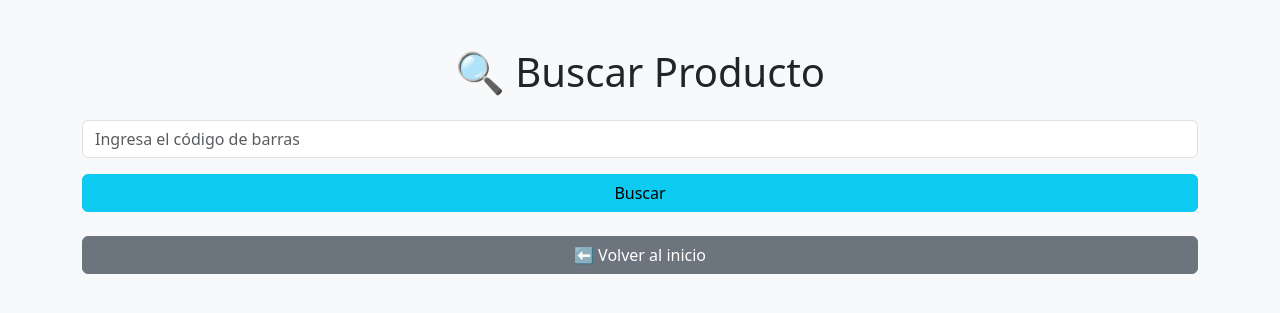
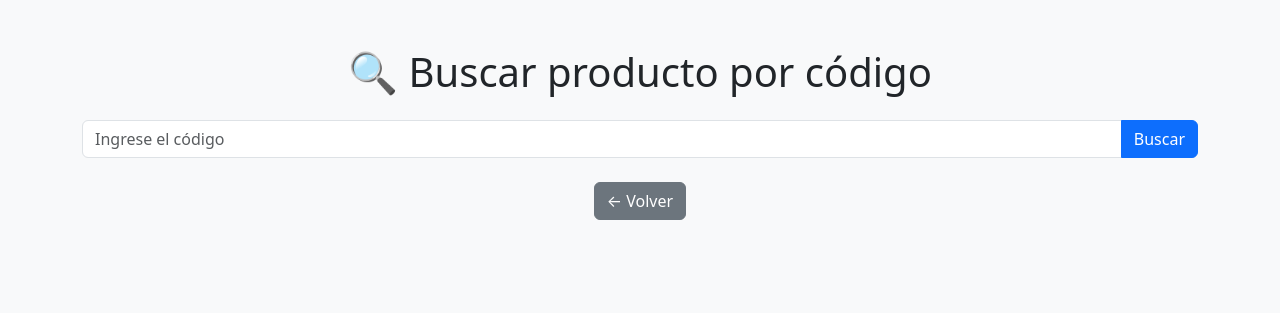
Before and after one commit to JUANTG23/inventario-barcode, a Flask app: page /buscar in a window 1280 px wide. Shown: the top 313 px of the page. Run offline with Flask 3, Linux system fonts and the light colour scheme.

Commit message:
Mejorado diseño de búsqueda con alertas y Bootstrap

```diff
--- a/templates/buscar.html
+++ b/templates/buscar.html
@@ -2,40 +2,44 @@
 <html lang="es">
 <head>
     <meta charset="UTF-8">
-    <title>Inventario - Buscar Producto</title>
-    <meta name="viewport" content="width=device-width, initial-scale=1">
-    <link href="https://cdn.jsdelivr.net/npm/bootstrap@5.3.0/dist/css/bootstrap.min.css" rel="stylesheet">
+    <title>Buscar producto</title>
+    <link href="https://cdn.jsdelivr.net/npm/bootstrap@5.3.3/dist/css/bootstrap.min.css" rel="stylesheet">
 </head>
 <body class="bg-light">
-
     <div class="container py-5">
-    <h1 class="text-center mb-4">🔍 Buscar Producto</h1>
-
+        <h1 class="mb-4 text-center">🔍 Buscar producto por código</h1>
         <form method="post" class="mb-4">
-        <input type="text" class="form-control mb-3" name="codigo" placeholder="Ingresa el código de barras" required>
-        <button type="submit" class="btn btn-info w-100">Buscar</button>
+            <div class="input-group">
+                <input type="text" name="codigo" class="form-control" placeholder="Ingrese el código" required>
+                <button type="submit" class="btn btn-primary">Buscar</button>
+            </div>
         </form>
 
         {% if resultado is not none %}
             {% if resultado %}
                 <div class="card">
+                    <div class="card-header bg-success text-white">✅ Producto encontrado</div>
                     <div class="card-body">
-                    <h5 class="card-title">Producto encontrado:</h5>
                         <p><strong>Código:</strong> {{ resultado[0] }}</p>
                         <p><strong>Nombre:</strong> {{ resultado[1] }}</p>
-                    <p><strong>Cantidad:</strong> {{ resultado[2] }}</p>
-                    <p><strong>Fecha:</strong> {{ resultado[3] }}</p>
+                        <p><strong>Cantidad:</strong>
+                            {% if resultado[2]|int < 5 %}
+                                <span class="text-danger fw-bold">{{ resultado[2] }} (Bajo stock)</span>
+                            {% else %}
+                                {{ resultado[2] }}
+                            {% endif %}
+                        </p>
+                        <p><strong>Fecha de ingreso:</strong> {{ resultado[3] }}</p>
                     </div>
                 </div>
             {% else %}
-            <div class="alert alert-warning mt-3">❌ Producto no encontrado</div>
+                <div class="alert alert-danger">❌ Producto no encontrado</div>
             {% endif %}
         {% endif %}
 
-    <div class="d-grid gap-2 mt-4">
-        <a href="/" class="btn btn-secondary">⬅️ Volver al inicio</a>
+        <div class="mt-4 text-center">
+            <a href="/" class="btn btn-secondary">← Volver</a>
         </div>
     </div>
-
 </body>
 </html>
```
Lines whose indentation alone changed are shown as unchanged.
